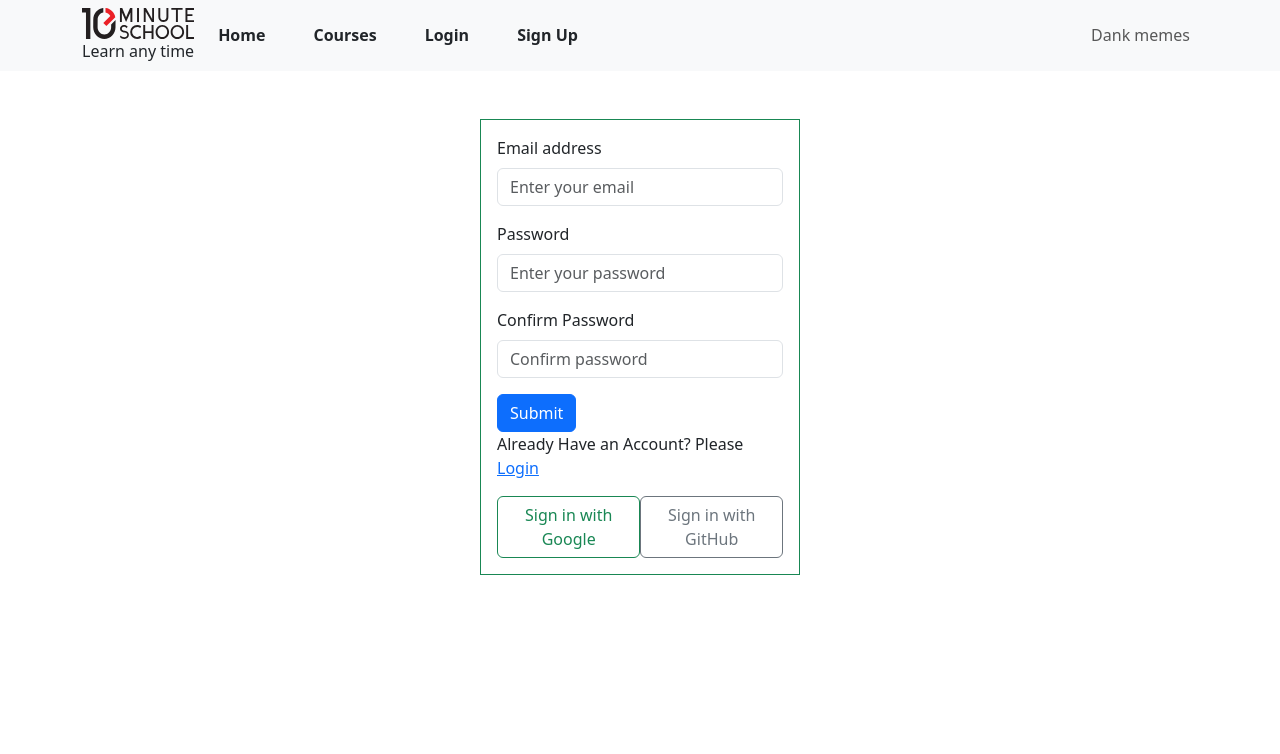
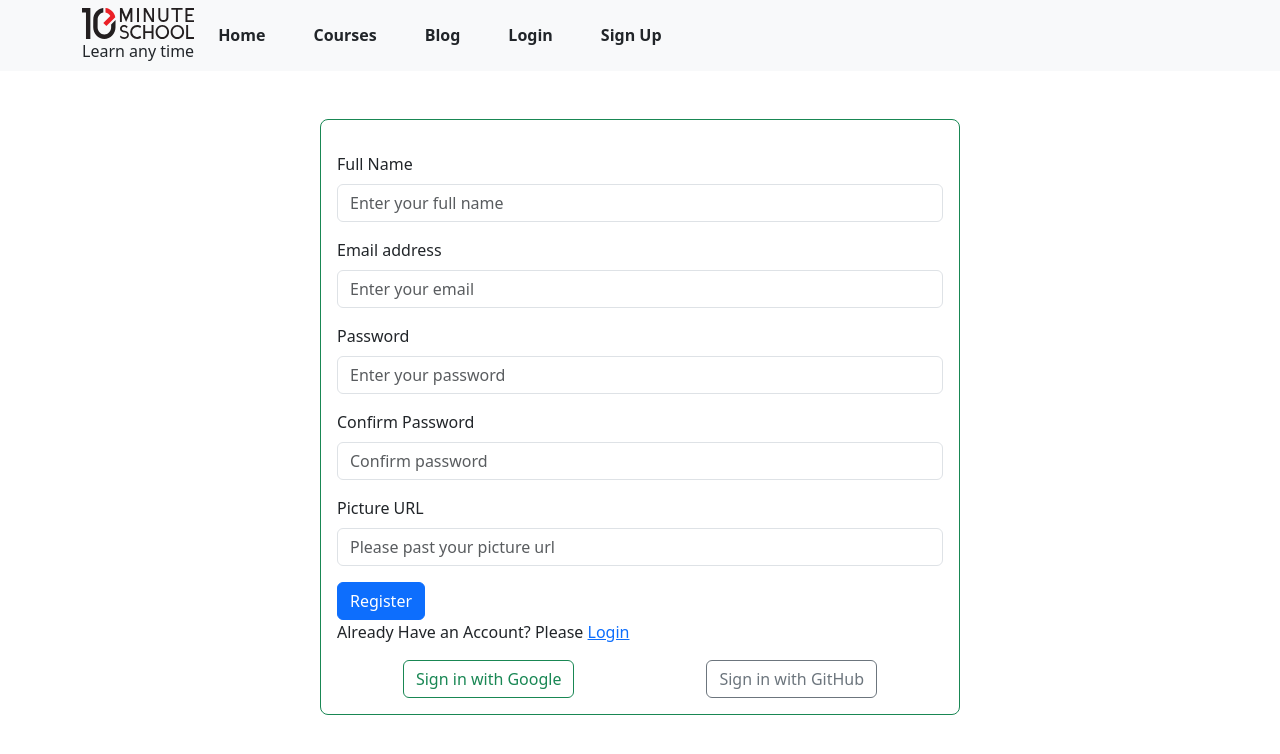
Before and after one commit to rakib38324/10_Minute_School_Client, a React (Create React App) app: page /signup in a window 1280 px wide. Shown: the top 754 px of the page. Built offline with nearby package versions, Linux system fonts and the light colour scheme; no server answers.

Commit message:
Commit the github login and user infomation update

```diff
--- a/src/App.css
+++ b/src/App.css
@@ -28,6 +28,24 @@
   color: #61dafb;
 }
 
+.dark-theme{
+  --main-header: #5f99be;
+  --para-clr: #fff;
+  --btn-bg-color: #5f99be;
+  --btn-text-clr: #fff;
+  --bg-clr: #111b20;
+}
+
+.dark-theme{
+  --main-header: #5f99be;
+  --para-clr: #333;
+  --btn-bg-color: #111b20;
+  --btn-text-clr: #fff;
+  --bg-clr: #fff;
+}
+
+
+
 @keyframes App-logo-spin {
   from {
     transform: rotate(0deg);
--- a/src/Components/Header/Header.js
+++ b/src/Components/Header/Header.js
@@ -1,5 +1,4 @@
-import userEvent from '@testing-library/user-event';
-import React, { useContext } from 'react';
+import React, { useContext, useState } from 'react';
 import Container from 'react-bootstrap/Container';
 import Nav from 'react-bootstrap/Nav';
 import Navbar from 'react-bootstrap/Navbar';
@@ -7,24 +6,47 @@
 import { Link } from 'react-router-dom';
 import { AuthContext } from '../../Contexts/UserContext';
 import logo from './logo.svg'
+import './Header.css'
+
+
+
+
+
+
 const Header = () => {
     const { user, logOut } = useContext(AuthContext)
+
+
+
+
+
+
     return (
-        <Navbar collapseOnSelect className='mb-5' expand="lg" bg="light" variant="light">
+        <Navbar collapseOnSelect className='mb-5 position-related position-relative' expand="lg" bg="light" variant="light">
 
             <Container>
 
-                <Link className='text-decoration-none text-dark' to='/'><img src={logo} alt="" />Learn any time </Link>
+                <Link className='text-decoration-none text-dark ' to='/'><img src={logo} alt="" />Learn any time </Link>
                 <Navbar.Toggle aria-controls="responsive-navbar-nav" />
                 <Navbar.Collapse id="responsive-navbar-nav">
-                    <Nav className="me-auto">
+                    <Nav className="me-auto ">
 
                         <Link className='text-decoration-none text-2xl fw-semibold text-dark px-4' to='/'>Home</Link>
                         <Link className='text-decoration-none text-2xl fw-semibold text-dark px-4' to='/courses'>Courses</Link>
+                        <Link className='text-decoration-none text-2xl fw-semibold text-dark px-4' to='/blog'>Blog</Link>
 
                         {
                             user?.uid ?
-                                <Link className='text-decoration-none text-2xl fw-semibold text-dark px-4' onClick={logOut}>Log out</Link>
+                                <>
+                                    <Link className='text-decoration-none text-2xl fw-semibold text-dark px-4' onClick={logOut}>Log out</Link>
+
+
+                                    <div className='w-25  mt-5  position-absolute top-50 end-0 translate-middle-y'>
+                                        <img data-toggle="tooltip" data-placement="top" title={user?.displayName} className='border border-primary rounded-circle w-25 h-25' src={user?.photoURL} alt="" />
+                                    </div>
+                                </>
+
+
                                 :
 
                                 <>
@@ -35,13 +57,15 @@
 
 
 
+
                     </Nav>
                     <Nav>
 
-                        <Nav.Link eventKey={2} href="#memes">
-                            Dank memes
-                        </Nav.Link>
-                        <span>{user?.displayName}</span>
+
+
+
+
+
                     </Nav>
                 </Navbar.Collapse>
             </Container>
--- a/src/Components/Login/Login.js
+++ b/src/Components/Login/Login.js
@@ -30,7 +30,7 @@
 
     return (
         <div >
-            <form onSubmit={handleSubmit} className='w-25 mx-auto sm-w-100 p-3 border border-success rounded-3'>
+            <form onSubmit={handleSubmit} className='w-50 mx-auto p-3 border border-success rounded-3'>
                 <div class="mb-3">
                     <label for="exampleInputEmail1" className="form-label" >Email address</label>
 
@@ -47,7 +47,7 @@
 
 
 
-                <button type="submit" class="btn btn-primary">Submit</button>
+                <button type="submit" class="btn btn-primary">Login</button>
                 <p>New to 10 Minute School? Please <Link to='/signup'>Create a New Account</Link></p>
             </form>
         </div>
--- a/src/Components/SignUp/SignUp.js
+++ b/src/Components/SignUp/SignUp.js
@@ -1,4 +1,4 @@
-import { getAuth, GoogleAuthProvider, signInWithPopup } from 'firebase/auth';
+import { getAuth, GithubAuthProvider, GoogleAuthProvider, sendEmailVerification, signInWithPopup, updateProfile } from 'firebase/auth';
 import React, { useContext, useState } from 'react';
 import { Link } from 'react-router-dom';
 import { AuthContext } from '../../Contexts/UserContext';
@@ -11,9 +11,13 @@
 
     const provider = new GoogleAuthProvider();
 
+    const githubProvider = new GithubAuthProvider();
+
+
     const [error, setError] = useState(null)
+    const [verify, setVerify] = useState('')
 
-    const { createUser} = useContext(AuthContext)
+    const { createUser } = useContext(AuthContext)
 
 
     const handleSubmit = (event) => {
@@ -21,9 +25,11 @@
         event.preventDefault();
 
         const form = event.target;
+        const name = form.name.value;
         const email = form.email.value;
         const password = form.password.value;
         const Confirm = form.confirmPassword.value;
+        const picture = form.picture.value;
         console.log(email, password, Confirm);
 
         if (password.length < 6) {
@@ -36,21 +42,61 @@
             return;
         }
 
-        createUser(email, password)
+        createUser(email, password, name, picture)
             .then(result => {
                 const user = result.user;
                 console.log(user)
+                updateName(name, picture);
+                emailVarify(setVerify("Sent your verification link in your email"))
                 form.reset();
             })
             .catch(error => {
                 console.error(error);
             })
 
+    }
+
+
+
+    const updateName = (name, picture) => {
+        updateProfile(auth.currentUser, {
+            displayName: name,
+            photoURL: picture
+        }).then(() => {
+            // Profile updated!
+            // ...
+        }).catch((error) => {
+            // An error occurred
+            // ...
+        });
 
     }
 
-    const handleGoogleSignIn = ()=>{
+
+    const emailVarify = () => {
+        sendEmailVerification(auth.currentUser)
+            .then(() => {
+                // Email verification sent!
+                // ...
+            });
+    }
+
+
+
+
+    const handleGoogleSignIn = () => {
         signInWithPopup(auth, provider)
+            .then(result => {
+                const user = result.user;
+                console.log(user)
+            })
+            .catch(error => {
+                console.error(error);
+            })
+    }
+
+    const handleGithubSignIn = () => {
+        signInWithPopup(auth, githubProvider)
             .then(result => {
                 const user = result.user;
                 console.log(user)
@@ -62,7 +108,15 @@
 
     return (
         <div >
-            <form onSubmit={handleSubmit} className='w-25 mx-auto p-3 border border-success'>
+            <form onSubmit={handleSubmit} className='w-50 mx-auto p-3 border border-success rounded-3'>
+                <p>{verify}</p>
+                <div class="mb-3">
+                    <label for="exampleInputEmail1" className="form-label" >Full Name</label>
+
+                    <input type="text" className="form-control" id="exampleInputEmail1" name='name' placeholder='Enter your full name' required />
+
+                </div>
+
                 <div class="mb-3">
                     <label for="exampleInputEmail1" className="form-label" >Email address</label>
 
@@ -84,13 +138,20 @@
 
                 </div>
 
+                <div class="mb-3">
+                    <label for="exampleInputEmail1" className="form-label" >Picture URL</label>
+
+                    <input type="text" className="form-control" name='picture' placeholder='Please past your picture url' required />
+
+                </div>
+
                 <p className='text-danger'>{error}</p>
 
-                <button type="submit" class="btn btn-primary">Submit</button>
+                <button type="submit" class="btn btn-primary">Register</button>
                 <p>Already Have an Account? Please <Link to='/login'>Login</Link></p>
                 <div className='d-flex justify-content-around'>
-                    <button onClick={handleGoogleSignIn}  type="button" class="btn btn-outline-success">Sign in with Google</button>
-                    <button type="button" class="btn btn-outline-secondary">Sign in with GitHub</button>
+                    <button onClick={handleGoogleSignIn} type="button" class="btn btn-outline-success">Sign in with Google</button>
+                    <button onClick={handleGithubSignIn} type="button" class="btn btn-outline-secondary">Sign in with GitHub</button>
                 </div>
             </form>
         </div>
--- a/src/Contexts/UserContext.js
+++ b/src/Contexts/UserContext.js
@@ -1,5 +1,5 @@
 import React, { createContext, useEffect, useState } from 'react';
-import {createUserWithEmailAndPassword, getAuth, onAuthStateChanged, signInWithEmailAndPassword, signOut} from 'firebase/auth'
+import { createUserWithEmailAndPassword, getAuth, onAuthStateChanged, sendEmailVerification, signInWithEmailAndPassword, signOut, updateProfile } from 'firebase/auth'
 import app from '../Firebase/Firebase.config';
 
 
@@ -7,36 +7,51 @@
 const auth = getAuth(app)
 
 
-const UserContext = ({children}) => {
+const UserContext = ({ children }) => {
 
     const [user, setUser] = useState(null);
 
 
-    const createUser = (email,password) =>{
-        return createUserWithEmailAndPassword(auth,email,password)
+    const createUser = (email, password) => {
+        return createUserWithEmailAndPassword(auth, email, password)
     }
 
-    const signIn = (email,password) =>{
-        return signInWithEmailAndPassword(auth,email,password)
+
+
+
+    const varifyEmail = ()=>{
+        return sendEmailVerification(auth.currentUser)
     }
 
-    const logOut = () =>{
+
+    const signIn = (email, password) => {
+        return signInWithEmailAndPassword(auth, email, password)
+    }
+
+    const logOut = () => {
         return signOut(auth);
     }
 
 
 
-    useEffect(()=>{
-        const unSubscribe = onAuthStateChanged(auth, currentUser=>{
+
+
+
+
+
+
+
+    useEffect(() => {
+        const unSubscribe = onAuthStateChanged(auth, currentUser => {
             console.log("current user:", currentUser);
             setUser(currentUser);
         });
 
         return () => unSubscribe();
 
-    },[])
+    }, [])
 
-    const authInfo = {user, createUser, signIn, logOut}
+    const authInfo = { user, createUser, varifyEmail, signIn, logOut }
 
     return (
         <div>
```
Also changed, not shown: src/Components/Header/Header.css (added). Lines whose indentation alone changed are shown as unchanged.
